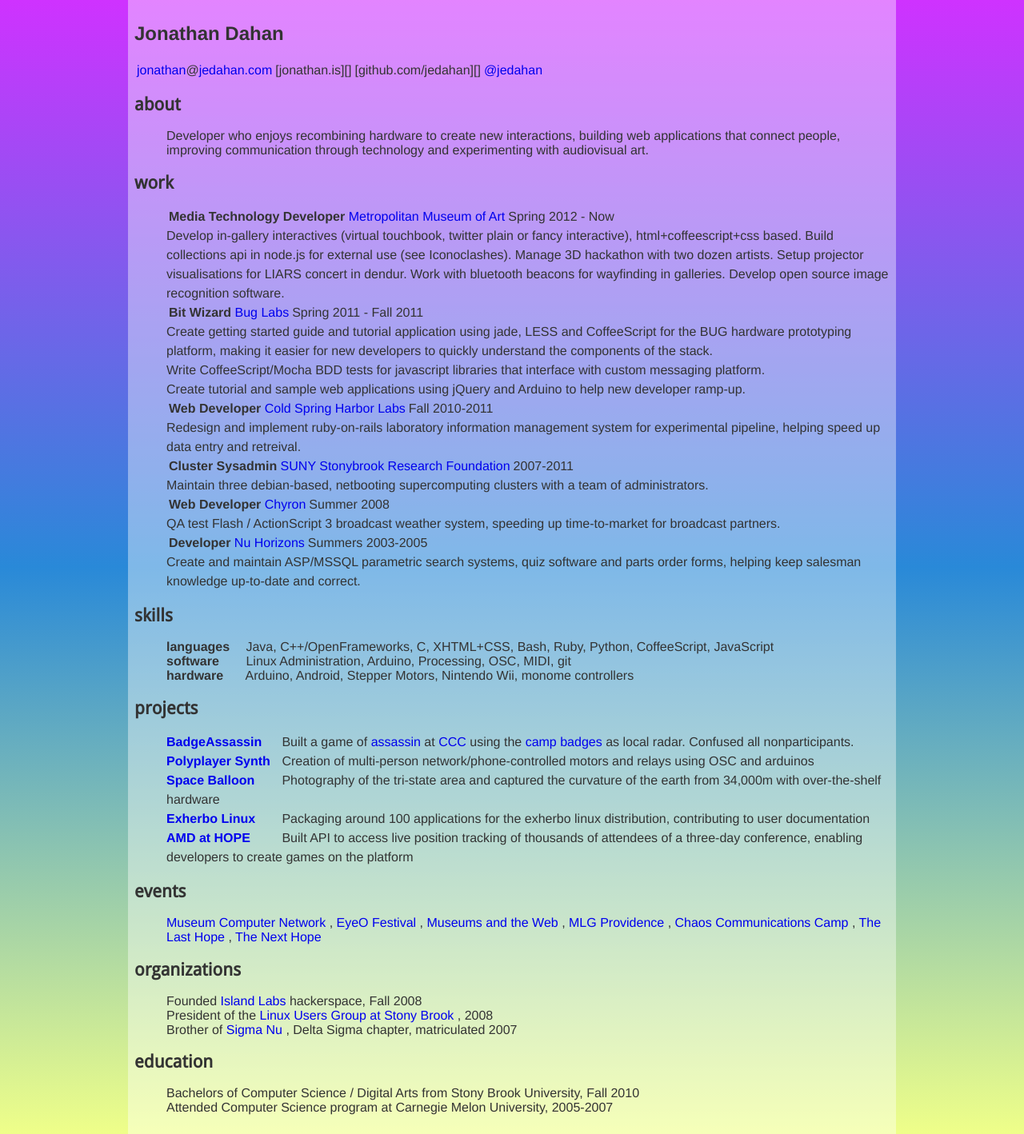
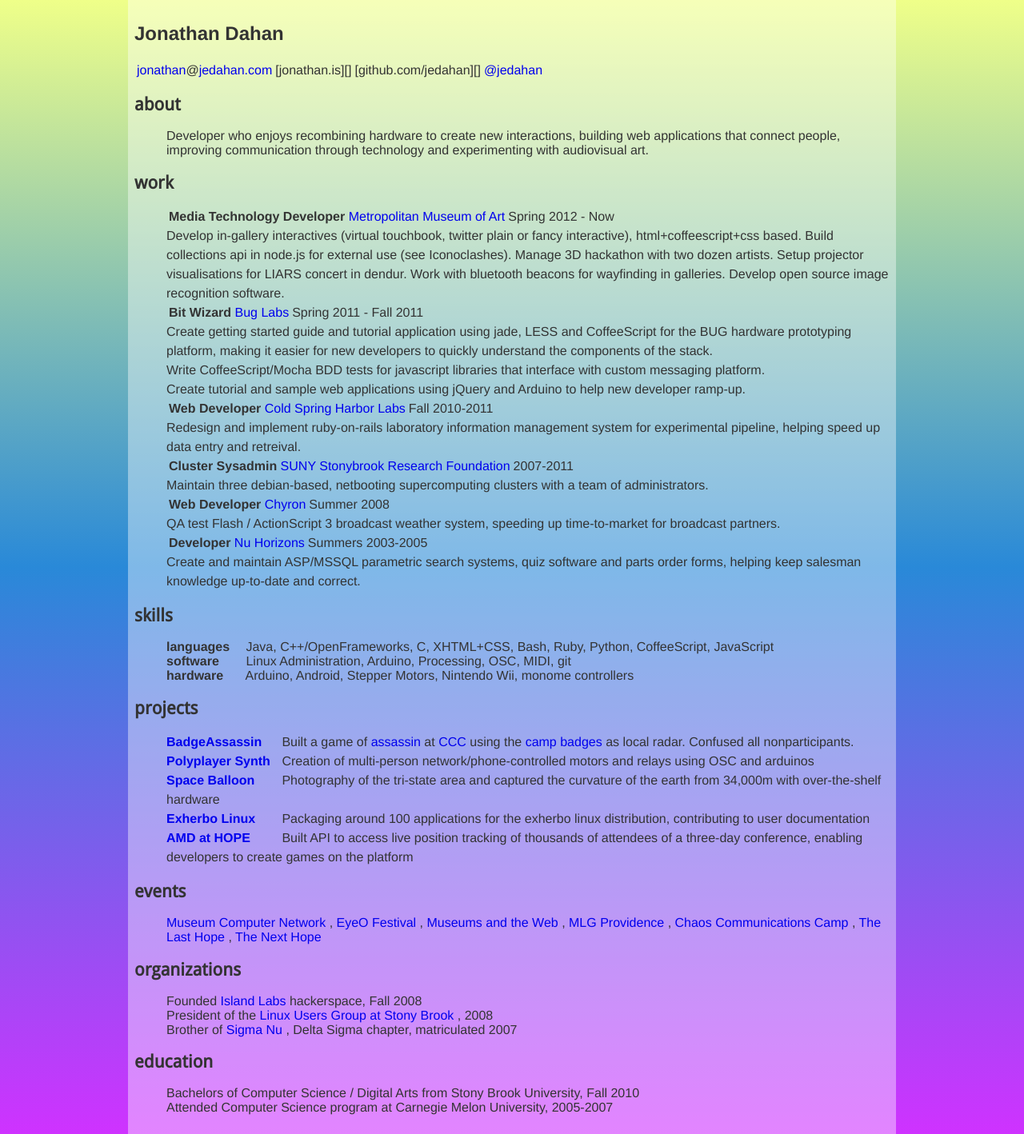
Before and after one commit to jedahan/jedahan.github.com, a Jekyll site: the page built from resume/index.md, in a window 1280 px wide. Shown: the whole page at 80% size. Built offline with Jekyll 4.4.1, drawn with Linux system fonts in a browser that asks for light colours; Markdown is read by kramdown in place of the engine named in the settings.

Commit message:
test reversed gradiant

```diff
--- a/css/screen.css
+++ b/css/screen.css
@@ -89,13 +89,7 @@
 
 body{
   background: #cf32ff;
-  background: -moz-linear-gradient(top, #cf32ff 0%, #2989d8 50%, #efff89 100%);
-  background: -webkit-gradient(linear, left top, left bottom, color-stop(0%,#cf32ff), color-stop(50%,#2989d8), color-stop(100%,#efff89));
-  background: -webkit-linear-gradient(top, #cf32ff 0%,#2989d8 50%,#efff89 100%);
-  background: -o-linear-gradient(top, #cf32ff 0%,#2989d8 50%,#efff89 100%);
-  background: -ms-linear-gradient(top, #cf32ff 0%,#2989d8 50%,#efff89 100%);
-  background: linear-gradient(to bottom, #cf32ff 0%,#2989d8 50%,#efff89 100%);
-  filter: progid:DXImageTransform.Microsoft.gradient( startColorstr='#cf32ff', endColorstr='#efff89',GradientType=0 );
+  background: linear-gradient(to top, #cf32ff 0%,#2989d8 50%,#efff89 100%);
 }
 
 section {
```
